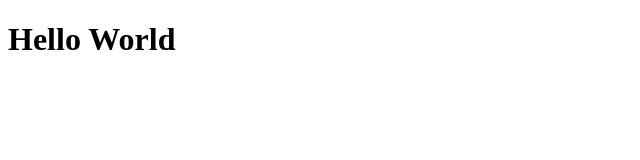
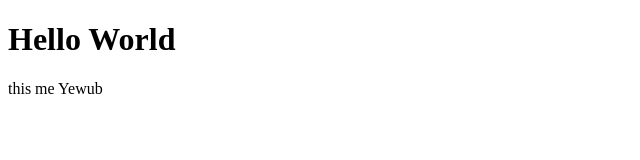
Before and after one commit to Yewub-H/gitPractice-3, a plain HTML site: page Pages/index.html in a window 1280 px wide. Shown: the whole page, without its empty margins (0-640 px from the left). Drawn offline with Linux system fonts and the light colour scheme.

Commit message:
update html

```diff
--- a/Pages/index.html
+++ b/Pages/index.html
@@ -8,5 +8,6 @@
 </head>
 <body>
     <h1>Hello World</h1>
+    <p>this me Yewub</p>
 </body>
 </html>
```
